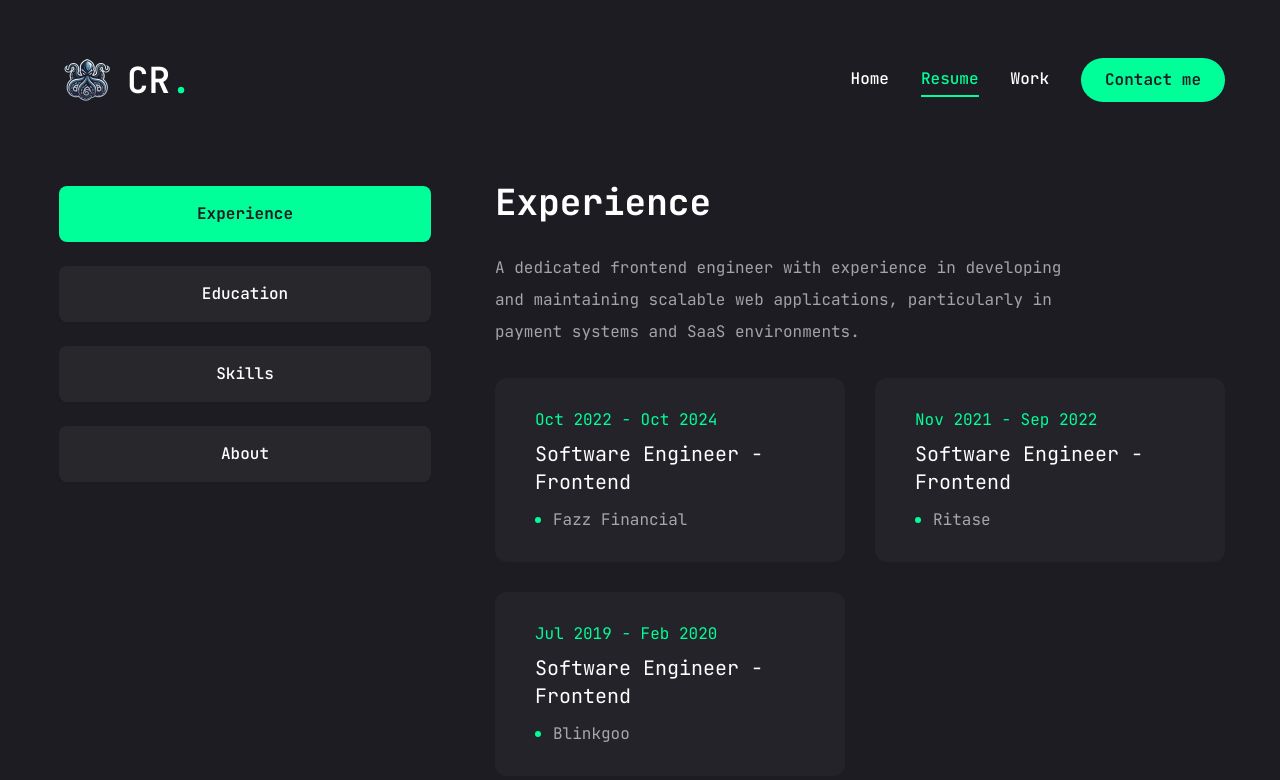
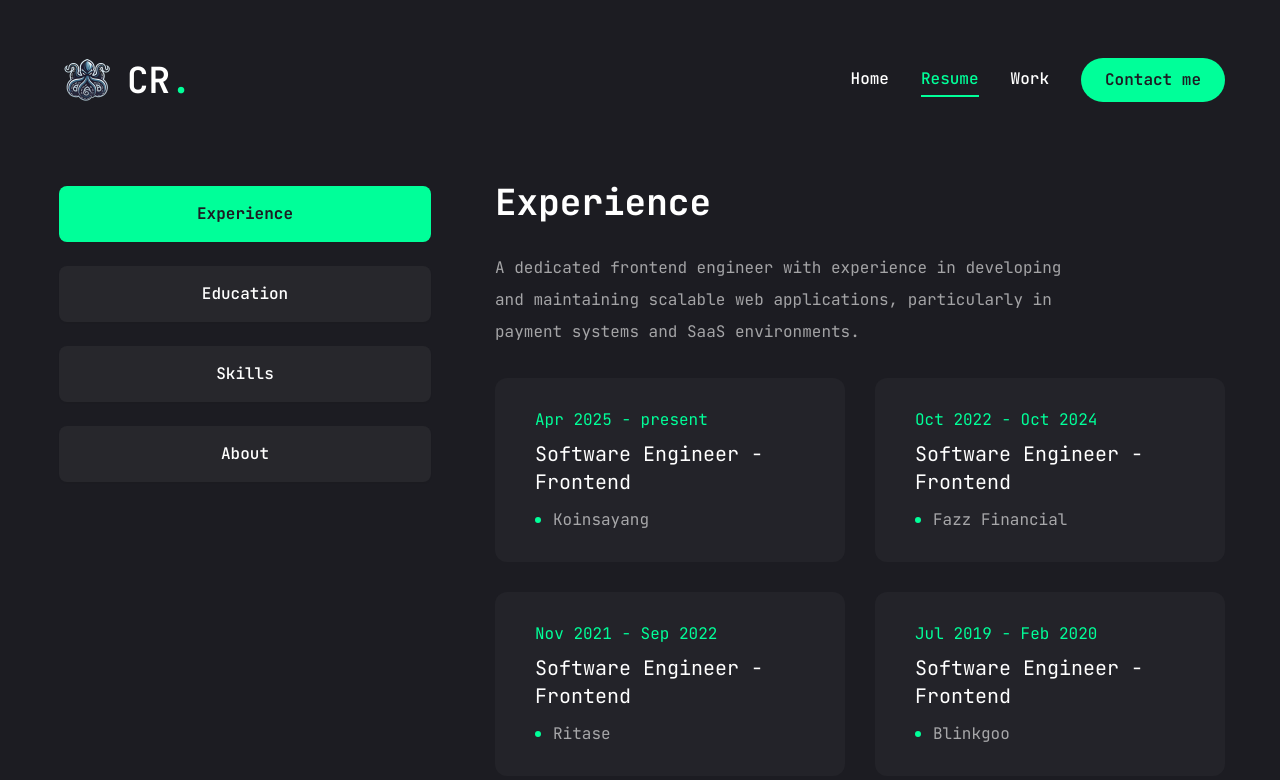
Before and after one commit to ChristopherRolando8/portofolio, a Next.js app: page /resume in a window 1280 px wide. Shown: the top 780 px of the page. Built offline with nearby package versions, Linux system fonts and the light colour scheme.

Commit message:
Update experience content

```diff
--- a/app/resume/page.tsx
+++ b/app/resume/page.tsx
@@ -29,6 +29,11 @@ const experience = {
     title: "Experience",
     description: "A dedicated frontend engineer with experience in developing and maintaining scalable web applications, particularly in payment systems and SaaS environments.",
     items: [
+        {
+            company: "Koinsayang",
+            position: "Software Engineer - Frontend",
+            duration: "Apr 2025 - present",
+        },
         {
             company: "Fazz Financial",
             position: "Software Engineer - Frontend",
```
